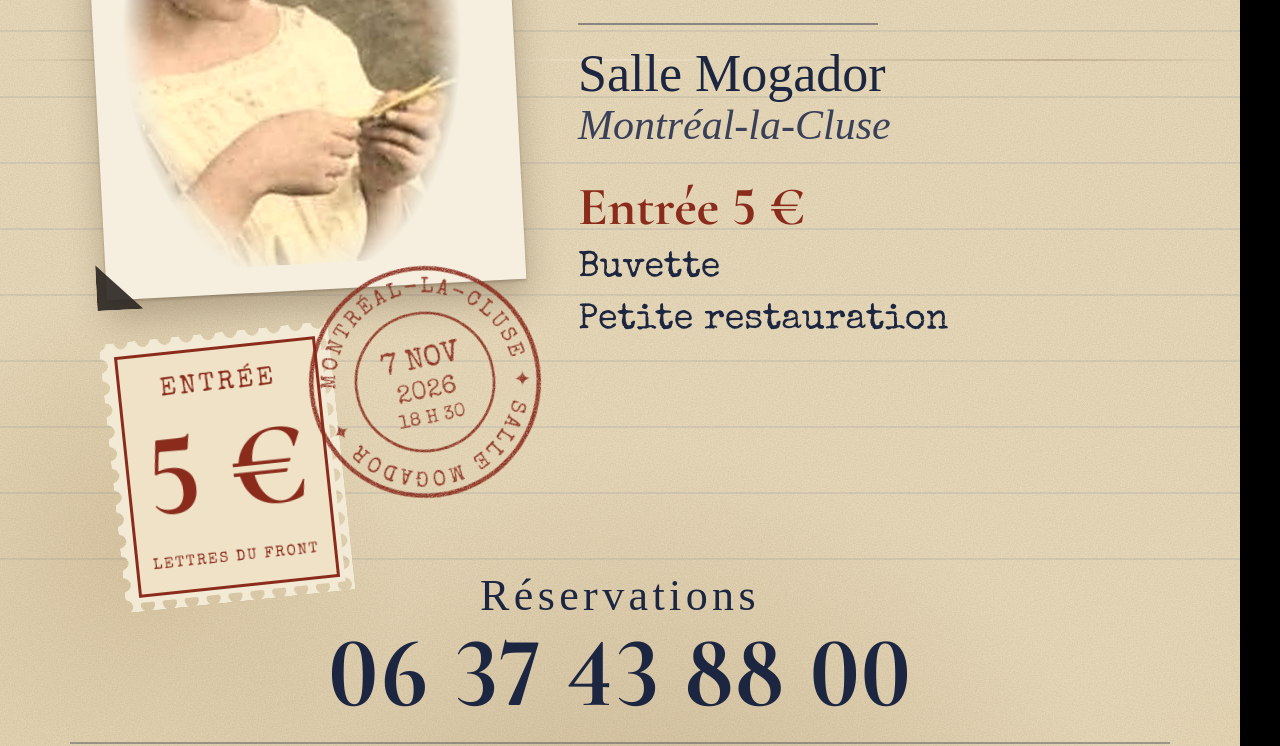
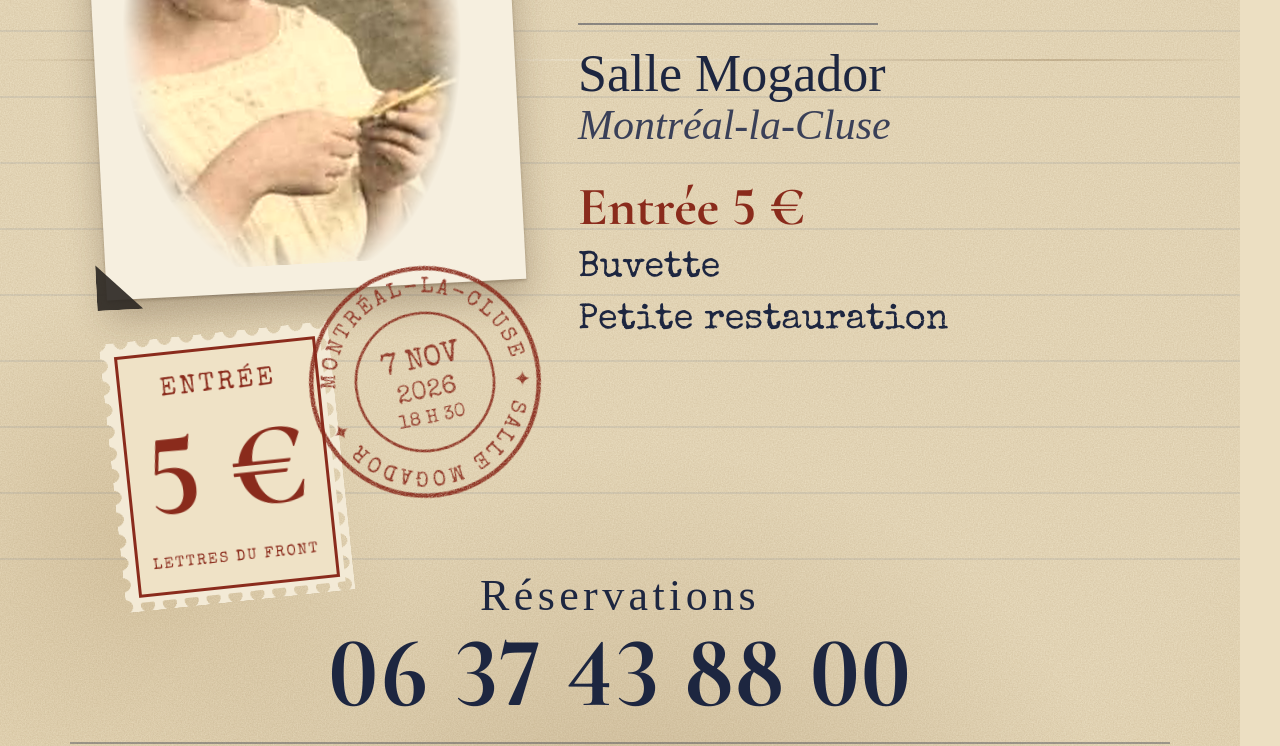
Before and after one commit to lulu4660/miselanous, a plain HTML site: page affiches/lettres-du-front/affiche.html in a window 1280 px wide. Shown: the part 818-1564 px from the top of the page. Drawn offline with nearby package versions, Linux system fonts and the light colour scheme; a web font is replaced by a local one.

Commit message:
Lettres du front: paper page background

```diff
--- a/affiches/lettres-du-front/affiche.html
+++ b/affiches/lettres-du-front/affiche.html
@@ -10,7 +10,7 @@
     --paper:#ecdfc2; --paper-2:#e2d1ab; --ink:#1d2640; --ink-soft:#3a4058; --stamp:#8a2b1c; --rule:rgba(70,95,140,.16);
   }
   *{box-sizing:border-box;margin:0;padding:0}
-  html,body{background:#000}
+  html,body{background:#ecdfc2}
   .poster{position:relative; width:1240px; height:1754px; overflow:hidden; color:var(--ink);
     background:
       radial-gradient(38% 26% at 82% 18%, rgba(150,110,50,.18), transparent 70%),
```
Also changed, not shown: 3 other files.
